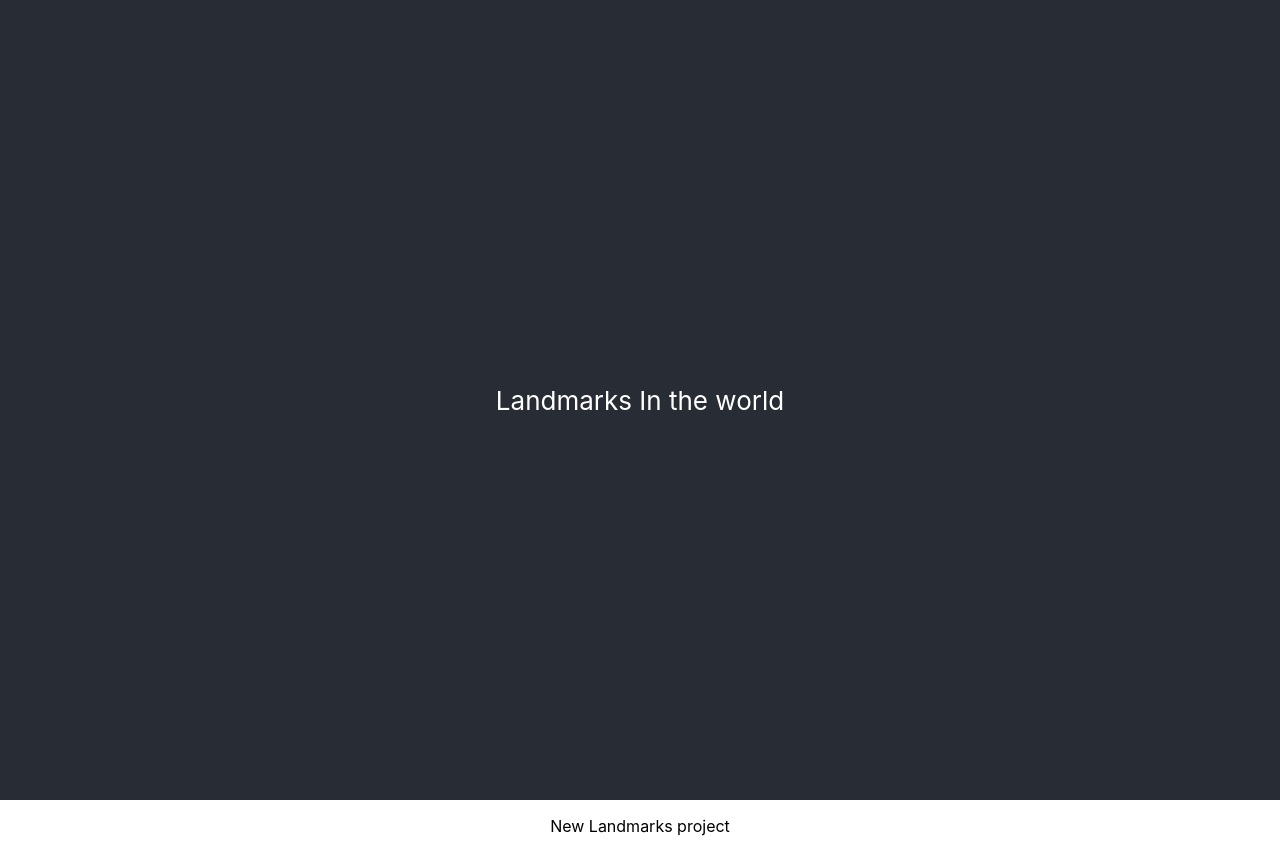
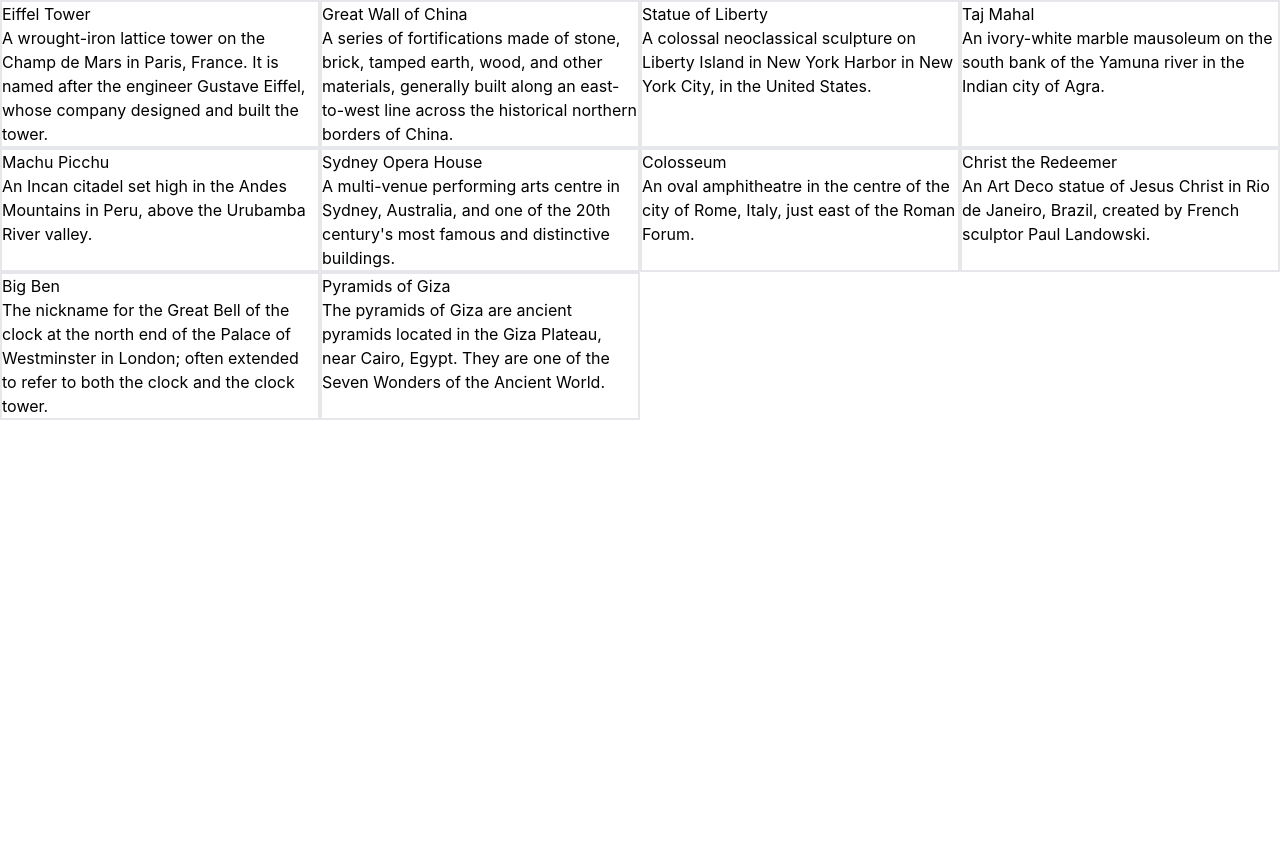
Before and after one commit to Tula-Gbolaga/landmarks, a React (Create React App) app: page / in a window 1280 px wide. After the commit the page ends 800 px from the top, so only its background shows below. Built offline with nearby package versions, Linux system fonts and the light colour scheme.

Commit message:
initial tailwind setup

```diff
--- a/package.json
+++ b/package.json
@@ -34,5 +34,10 @@
       "last 1 firefox version",
       "last 1 safari version"
     ]
+  },
+  "devDependencies": {
+    "autoprefixer": "^10.4.19",
+    "postcss": "^8.4.39",
+    "tailwindcss": "^3.4.6"
   }
 }
--- a/src/App.js
+++ b/src/App.js
@@ -1,11 +1,13 @@
 import "./App.css";
+import TestComponents from "./components/TestComponents";
 
 function App() {
   return (
-    <div className="App">
-      <header className="App-header">Landmarks In the world</header>
-      <p> New Landmarks project </p>
-    </div>
+    // <div className="App">
+    //   <header className="App-header">Landmarks In the world</header>
+    //   <p> New Landmarks project </p>
+    // </div>
+    <TestComponents />
   );
 }
 
--- /dev/null
+++ b/src/components/TestComponents.jsx
@@ -0,0 +1,15 @@
+import { landmarksData } from "../utils/DummyData";
+const TestComponents = () => {
+  return (
+    <div className="grid grid-cols-4">
+      {landmarksData?.map((data) => {
+        return (
+          <div className="border-2 round">
+            <p>{data.name}</p> <p>{data.description}</p>
+          </div>
+        );
+      })}
+    </div>
+  );
+};
+export default TestComponents;
--- /dev/null
+++ b/src/utils/DummyData.jsx
@@ -0,0 +1,74 @@
+const landmarksData = [
+  {
+    name: "Eiffel Tower",
+    description:
+      "A wrought-iron lattice tower on the Champ de Mars in Paris, France. It is named after the engineer Gustave Eiffel, whose company designed and built the tower.",
+    imageUrl:
+      "https://upload.wikimedia.org/wikipedia/commons/a/a8/Tour_Eiffel_Wikimedia_Commons.jpg",
+  },
+  {
+    name: "Great Wall of China",
+    description:
+      "A series of fortifications made of stone, brick, tamped earth, wood, and other materials, generally built along an east-to-west line across the historical northern borders of China.",
+    imageUrl:
+      "https://upload.wikimedia.org/wikipedia/commons/1/10/20090529_Great_Wall_8185.jpg",
+  },
+  {
+    name: "Statue of Liberty",
+    description:
+      "A colossal neoclassical sculpture on Liberty Island in New York Harbor in New York City, in the United States.",
+    imageUrl:
+      "https://upload.wikimedia.org/wikipedia/commons/a/a1/Statue_of_Liberty_7.jpg",
+  },
+  {
+    name: "Taj Mahal",
+    description:
+      "An ivory-white marble mausoleum on the south bank of the Yamuna river in the Indian city of Agra.",
+    imageUrl:
+      "https://upload.wikimedia.org/wikipedia/commons/1/1f/Taj_Mahal_2012.jpg",
+  },
+  {
+    name: "Machu Picchu",
+    description:
+      "An Incan citadel set high in the Andes Mountains in Peru, above the Urubamba River valley.",
+    imageUrl:
+      "https://upload.wikimedia.org/wikipedia/commons/e/eb/Machu_Picchu%2C_Peru.jpg",
+  },
+  {
+    name: "Sydney Opera House",
+    description:
+      "A multi-venue performing arts centre in Sydney, Australia, and one of the 20th century's most famous and distinctive buildings.",
+    imageUrl:
+      "https://upload.wikimedia.org/wikipedia/commons/4/40/Sydney_Opera_House_Sails.jpg",
+  },
+  {
+    name: "Colosseum",
+    description:
+      "An oval amphitheatre in the centre of the city of Rome, Italy, just east of the Roman Forum.",
+    imageUrl:
+      "https://upload.wikimedia.org/wikipedia/commons/d/d5/Colosseo_2020.jpg",
+  },
+  {
+    name: "Christ the Redeemer",
+    description:
+      "An Art Deco statue of Jesus Christ in Rio de Janeiro, Brazil, created by French sculptor Paul Landowski.",
+    imageUrl:
+      "https://upload.wikimedia.org/wikipedia/commons/0/05/Christ_the_Redeemer_%28statue%29.jpg",
+  },
+  {
+    name: "Big Ben",
+    description:
+      "The nickname for the Great Bell of the clock at the north end of the Palace of Westminster in London; often extended to refer to both the clock and the clock tower.",
+    imageUrl:
+      "https://upload.wikimedia.org/wikipedia/commons/9/97/Big_Ben_Clock_Face.jpg",
+  },
+  {
+    name: "Pyramids of Giza",
+    description:
+      "The pyramids of Giza are ancient pyramids located in the Giza Plateau, near Cairo, Egypt. They are one of the Seven Wonders of the Ancient World.",
+    imageUrl:
+      "https://upload.wikimedia.org/wikipedia/commons/e/e3/Kheops-Pyramid.jpg",
+  },
+];
+
+export { landmarksData };
--- /dev/null
+++ b/tailwind.config.js
@@ -0,0 +1,8 @@
+/** @type {import('tailwindcss').Config} */
+module.exports = {
+  content: ["./src/**/*.{js,jsx,ts,tsx}"],
+  theme: {
+    extend: {},
+  },
+  plugins: [],
+};
```
Also changed, not shown: src/index.css (+6 -3 lines), 1 other file (tests, documents, lock files or other folders).
